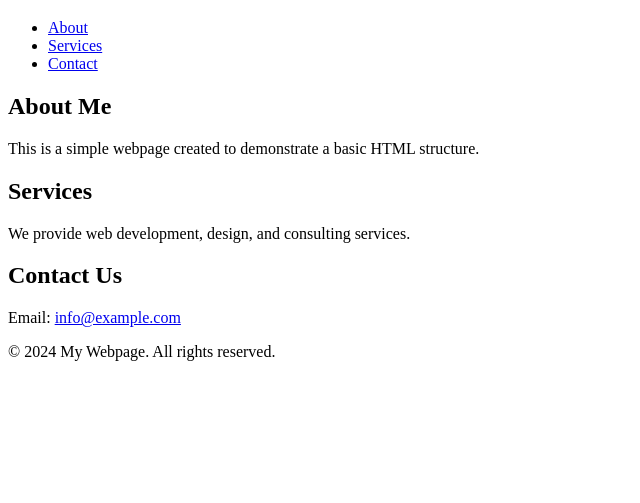
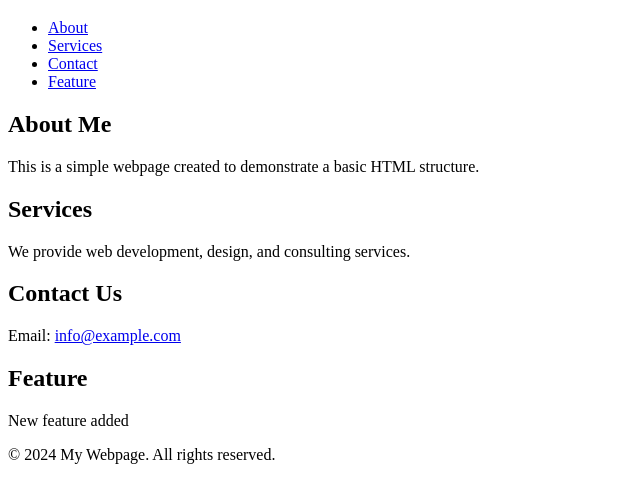
Before and after one commit to Hiba-7/Test, a plain HTML site: page index.html in a window 1280 px wide. Shown: the part 61-564 px from the top of the page, without its empty margins (0-640 px from the left). Drawn offline with Linux system fonts and the light colour scheme.

Commit message:
added feature

```diff
--- a/index.html
+++ b/index.html
@@ -16,6 +16,8 @@
             <li><a href="#about">About</a></li>
             <li><a href="#services">Services</a></li>
             <li><a href="#contact">Contact</a></li>
+            <li><a href="#contact">Feature</a></li>
+
         </ul>
     </nav>
 
@@ -33,7 +35,10 @@
         <h2>Contact Us</h2>
         <p>Email: <a href="mailto:info@example.com">info@example.com</a></p>
     </section>
-
+    <section id="Feature">
+        <h2>Feature</h2>
+        <p>New feature added</a></p>
+    </section>
     <footer>
         <p>&copy; 2024 My Webpage. All rights reserved.</p>
     </footer>
```
